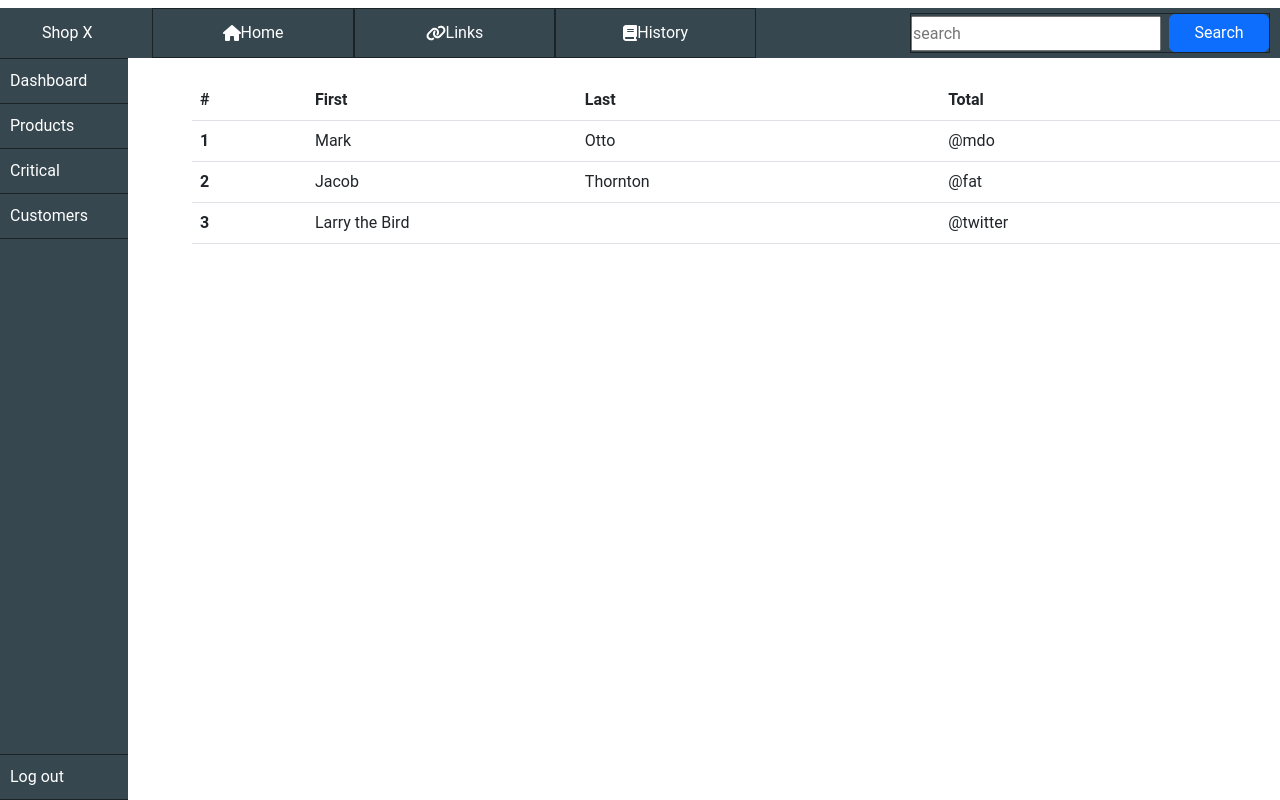
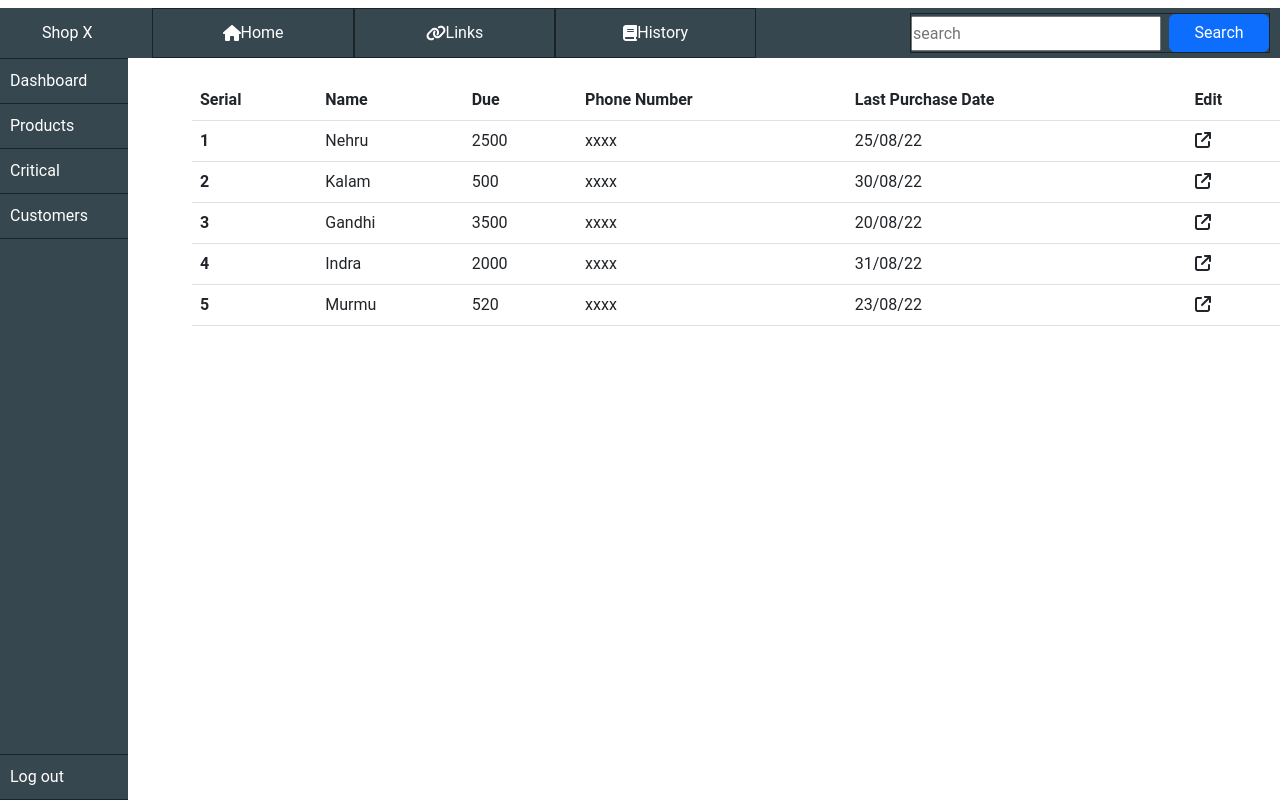
Before and after one commit to sonukuldeep/inventory, a React (Create React App) app: page / in a window 1280 px wide. Both pictures are taken after a click on the item "Customers". Built offline with nearby package versions, Linux system fonts and the light colour scheme; a web font is replaced by a local one.

Commit message:
customer page in progress

```diff
--- /dev/null
+++ b/src/Components/CustomerList.jsx
@@ -0,0 +1,19 @@
+import React from 'react'
+import { FontAwesomeIcon } from '@fortawesome/react-fontawesome'
+import { faArrowUpRightFromSquare } from '@fortawesome/free-solid-svg-icons'
+
+const CustomerList = ({ item, index, setCustomerIndex }) => {
+    // console.log(item)
+    return (
+        <tr key={index}>
+            <th scope="row">{index + 1}</th>
+            <td>{item.name}</td>
+            <td>{item.due}</td>
+            <td>{item.phone}</td>
+            <td>{item.lastPurchaseDate}</td>
+            <td style={{'cursor':'pointer'}}><FontAwesomeIcon icon={faArrowUpRightFromSquare} onClick={()=>{setCustomerIndex({'id':item.id,'display':'block'})}}/></td>
+        </tr>
+    )
+}
+
+export default CustomerList
--- a/src/Components/Customers.jsx
+++ b/src/Components/Customers.jsx
@@ -1,10 +1,15 @@
 import React from 'react'
-import { useState,useEffect,useContext } from 'react'
+import { useState, useEffect, useContext } from 'react'
 import DataContext from '../Context/DataContext'
+import CustomerList from './CustomerList'
 
 const Customers = () => {
     const trigger = useContext(DataContext).trigger
+    const customerData = useContext(DataContext).customerData
+    const setCustomerData = useContext(DataContext).setCustomerData
     const [style, setStyle] = useState({ 'width': '87%', 'marginLeft': '180px', 'marginTop': '30px' })
+    const sortedCustomerData = [...customerData].sort(function (a, b) { return a.due < b.due })
+    const [customerIndex, setCustomerIndex] = useState({'id': 1 , 'display': 'none'})
 
     useEffect(() => {
         let display;
@@ -14,37 +19,99 @@ const Customers = () => {
             display = 'none'
         setStyle({ ...style, 'display': display })
         // console.log(trigger,style)
+
     }, [trigger.customers])
 
+    function editCustomerEntry(e) {
+        e.preventDefault();
+
+    }
+
+    function closeCustomerForm(){
+        setCustomerIndex({...customerIndex,'display': 'none'})
+    }
+
     return (
+
         <div className='container' style={style}>
+            <form action="#" style={{'display':customerIndex['display']}} onSubmit={(e) => { editCustomerEntry(e) }}>
+                <div className="row mb-3">
+                    <label
+                        htmlFor="colFormLabel"
+                        className="col-sm-2 col-form-label col-form-label"
+                    >
+                        Name
+                    </label>
+                    <div className="col-sm-10">
+                        <input
+                            type="text"
+                            // inputMode="numeric"
+                            className="form-control"
+                            name="name"
+                            id="colFormLabel"
+                            value={customerData[customerIndex.id -1].name}
+                            onChange={(e) => setCustomerData([...customerData,customerData[customerIndex.id -1].name = e.target.value])}
+                        />
+                    </div>
+                </div>
+                <div className="row mb-3">
+                    <label
+                        htmlFor="colFormLabel"
+                        className="col-sm-2 col-form-label col-form-label"
+                    >
+                        Pay
+                    </label>
+                    <div className="col-sm-10">
+                        <input
+                            type="Number"
+                            // inputMode="numeric"
+                            className="form-control"
+                            name="due"
+                            id="colFormLabel"
+                            value={customerData[customerIndex.id -1].due}
+                        />
+                    </div>
+                </div>
+                <div className="row mb-3">
+                    <label
+                        htmlFor="colFormLabel"
+                        className="col-sm-2 col-form-label col-form-label"
+                    >
+                        Phone
+                    </label>
+                    <div className="col-sm-10">
+                        <input
+                            type="number"
+                            // inputMode="numeric"
+                            className="form-control"
+                            name="phone"
+                            id="colFormLabel"
+                            value={customerData[customerIndex.id -1].phone}
+                        />
+                    </div>
+                </div>
+
+
+                <button type="submit" className='btn btn-success'>Save</button>
+                <button type="button" className='btn btn-warning mx-2' onClick={()=>{closeCustomerForm()}}>Cancel</button>
+            </form>
             <table class="table">
                 <thead>
                     <tr>
-                        <th scope="col">#</th>
-                        <th scope="col">First</th>
-                        <th scope="col">Last</th>
-                        <th scope="col">Total</th>
+                        <th scope="col">Serial</th>
+                        <th scope="col">Name</th>
+                        <th scope="col">Due</th>
+                        <th scope="col">Phone Number</th>
+                        <th scope="col">Last Purchase Date</th>
+                        <th scope="col">Edit</th>
                     </tr>
                 </thead>
                 <tbody>
-                    <tr>
-                        <th scope="row">1</th>
-                        <td>Mark</td>
-                        <td>Otto</td>
-                        <td>@mdo</td>
-                    </tr>
-                    <tr>
-                        <th scope="row">2</th>
-                        <td>Jacob</td>
-                        <td>Thornton</td>
-                        <td>@fat</td>
-                    </tr>
-                    <tr>
-                        <th scope="row">3</th>
-                        <td colspan="2">Larry the Bird</td>
-                        <td>@twitter</td>
-                    </tr>
+                    {sortedCustomerData.map((item, index) => {
+                        return <CustomerList item={item} index={index} setCustomerIndex={setCustomerIndex} />
+
+                    })}
+
                 </tbody>
             </table>
         </div>
--- a/src/Context/DataState.jsx
+++ b/src/Context/DataState.jsx
@@ -11,10 +11,17 @@ const DataState = (props) => {
         {'id': 2,'number': 18, 'name':'biscuits','description': '20 gm pkt','sold': '10' },
         {'id': 3,'number': 20, 'name':'rice','description': '25 kg bag','sold': '5' }])
 
+    const [customerData,setCustomerData] = useState(
+        [{'id':1,'name': 'Nehru','due': 2500.00,'phone': 'xxxx','lastPurchaseDate': '25/08/22'},
+        {'id':2,'name': 'Kalam','due': 500.00,'phone': 'xxxx','lastPurchaseDate': '30/08/22'},
+        {'id':3,'name': 'Gandhi','due': 3500.00,'phone': 'xxxx','lastPurchaseDate': '20/08/22'},
+        {'id':4,'name': 'Indra','due': 2000.00,'phone': 'xxxx','lastPurchaseDate': '31/08/22'},
+        {'id':5,'name': 'Murmu','due': 520.00,'phone': 'xxxx','lastPurchaseDate': '23/08/22'}
+    ])
 
 
     return (
-        <DataContext.Provider value={{'initialState':navbarInitialState,'trigger':btnTrigger,'setTrigger':setBtnTrigger,products,setProducts}}>
+        <DataContext.Provider value={{'initialState':navbarInitialState,'trigger':btnTrigger,'setTrigger':setBtnTrigger,products,setProducts,customerData,setCustomerData}}>
             {props.children}
         </DataContext.Provider>
     )
```
